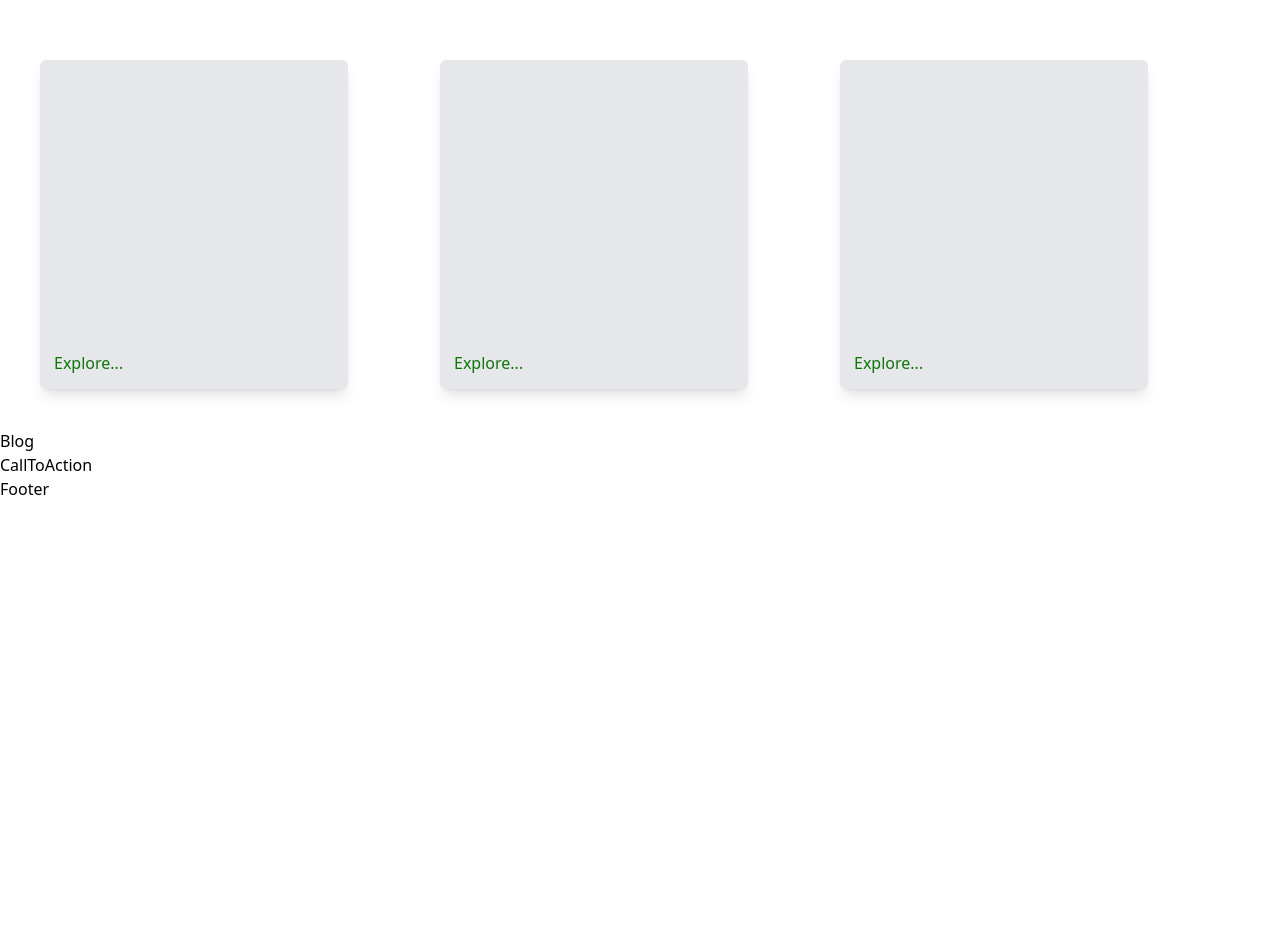
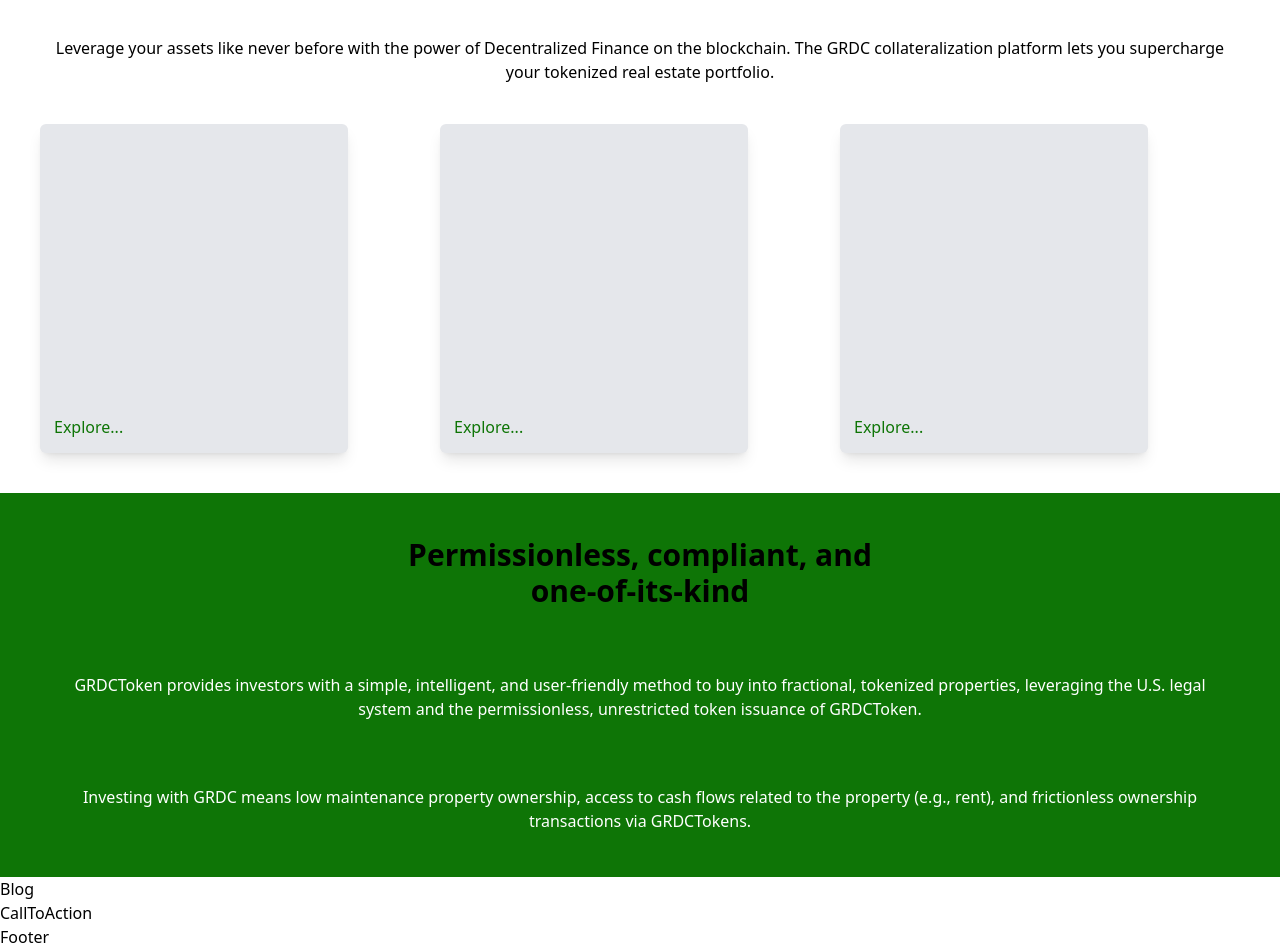
Before and after one commit to Mogakamo/GRDC-landing, a Next.js app: page / in a window 1280 px wide. Shown: the part 940-1889 px from the top of the page. Before the commit the page ends 1441 px from the top, so only its background shows below. Built offline with nearby package versions, Linux system fonts and the light colour scheme.

Commit message:
Finished with the content section

```diff
--- /dev/null
+++ b/components/Content.jsx
@@ -0,0 +1,22 @@
+import React from "react";
+
+const Content = () => {
+  return (
+    <div className="bg-[#0E7506] h-96 text-center p-12 space-y-16 flex flex-col items-center justify-center">
+      <h1 className="font-bold text-3xl w-[500px]">Permissionless, compliant, and one-of-its-kind</h1>
+      <p className="text-white">
+        GRDCToken provides investors with a simple, intelligent, and
+        user-friendly method to buy into fractional, tokenized properties,
+        leveraging the U.S. legal system and the permissionless, unrestricted
+        token issuance of GRDCToken.
+      </p>
+      <p className="text-white">
+        Investing with GRDC means low maintenance property ownership, access to
+        cash flows related to the property (e.g., rent), and frictionless
+        ownership transactions via GRDCTokens.
+      </p>
+    </div>
+  );
+};
+
+export default Content;
--- a/components/Reusables/ServiceCard.tsx
+++ b/components/Reusables/ServiceCard.jsx
@@ -1,7 +1,7 @@
 import React from "react";
 import Link from "next/link";
 
-const ServiceCard = ({ header, text }: { header: String; text: String }) => {
+const ServiceCard = ({ header, text }) => {
   return (
     <div
       className="relative h-[329px] w-[308px] border-2 border-transparent shadow-lg
@@ -9,7 +9,7 @@
                     hover:scale-105"
     >
       {/* Icon */}
-      <h2>{header}</h2>
+      <h2 className="text-black">{header}</h2>
       <p>{text}</p>
       <div className="absolute bottom-3 left-3 text-[#0E7506]">
         <Link href="/about">Explore...</Link>
--- a/components/Services.jsx
+++ b/components/Services.jsx
@@ -1,34 +1,39 @@
-import React from 'react'
-import ServiceCard from './Reusables/ServiceCard'
+import React from "react";
+import ServiceCard from "./Reusables/ServiceCard";
 
 const service = [
   {
-    "header": "Why it works",
-    "text": "This is because ..."
+    header: "Why it works",
+    text: "This is because ...",
   },
   {
-    "header": "Why it works",
-    "text": "This is because ..."
+    header: "Why it works",
+    text: "This is because ...",
   },
   {
-    "header": "Why it works",
-    "text": "This is because ..."
-  }
-]
+    header: "Why it works",
+    text: "This is because ...",
+  },
+];
 
 const Services = () => {
   return (
-    <div className=' relative text-center p-10'>
-      <h1 className='font-bold text-2xl pb-16'>Discover the Power of the GRDC Platform</h1>
-      <div className='grid grid-cols-1 space-y-38 mx-auto md:grid-cols-3'>
-      <ServiceCard
-        header={service.header}
-      />
-      <ServiceCard />
-      <ServiceCard />
+    <div className=" relative text-center p-10 rounded-bl-3xl rounded-br-3xl space-y-10">
+      <h1 className="font-bold text-2xl ">
+        Discover the Power of the GRDC Platform
+      </h1>
+      <p>Leverage your assets like never before with the power of Decentralized Finance on the blockchain.
+
+The GRDC collateralization platform lets you supercharge your tokenized real estate portfolio.</p>
+      <div className="grid grid-cols-1 space-y-38 mx-auto md:grid-cols-3">
+      {service?.map(({id, header, text}) => {
+          return (
+            <ServiceCard key={id} header={service.header} text={service.text} />
+          )
+        })}
       </div>
     </div>
-  )
-}
+  );
+};
 
-export default Services
+export default Services;
--- a/pages/index.tsx
+++ b/pages/index.tsx
@@ -3,6 +3,7 @@
 import {
   Blog,
   CallToAction,
+  Content,
   Footer,
   Hero,
   NavBar,
@@ -21,6 +22,7 @@
       <main className="relative">
         <Hero />
         <Services />
+        <Content />
         <Blog />
         <CallToAction />
       </main>
--- a/tsconfig.json
+++ b/tsconfig.json
@@ -15,6 +15,6 @@
     "jsx": "preserve",
     "incremental": true
   },
-  "include": ["next-env.d.ts", "**/*.ts", "**/*.tsx"],
+  "include": ["next-env.d.ts", "**/*.ts", "**/*.tsx", "components/Reusables/ServiceCard.jsx"],
   "exclude": ["node_modules"]
 }
```
Also changed, not shown: components/index.js (+5 -4 lines).
